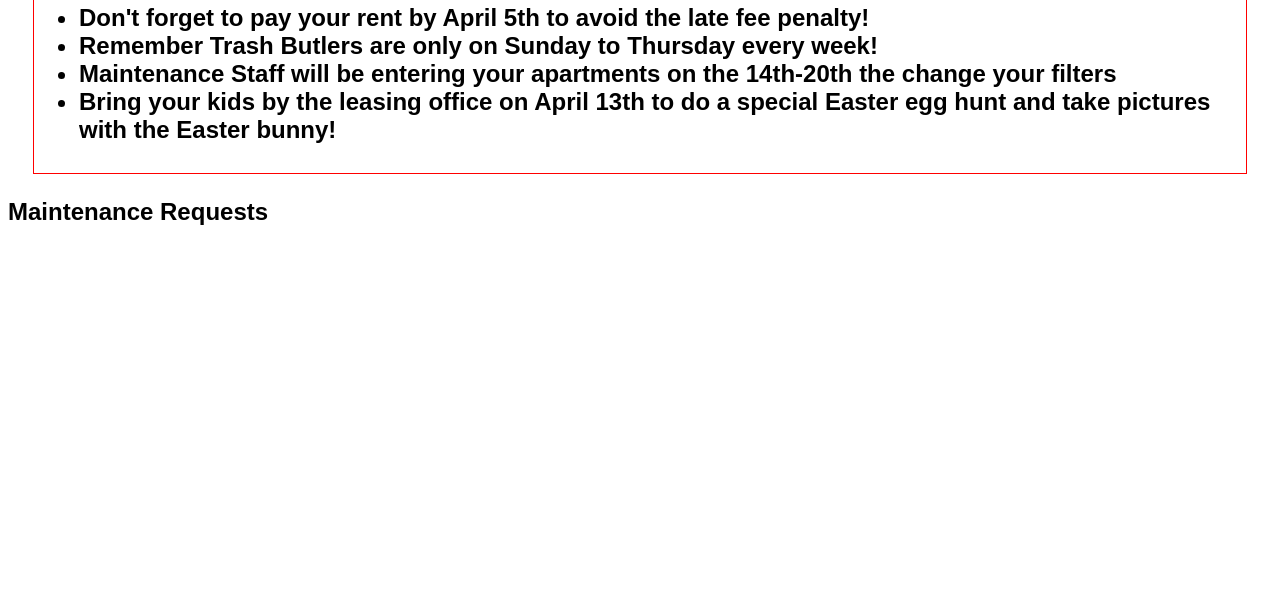
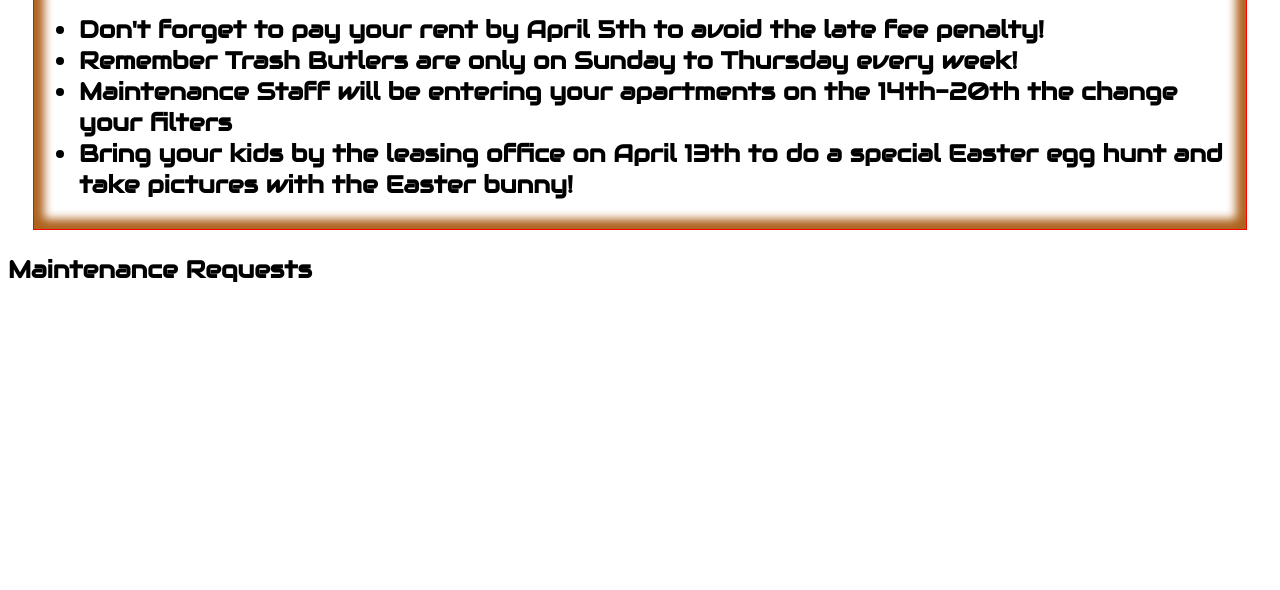
Before and after one commit to Nykke/Project_04, a website: page index.html in a window 1280 px wide. Shown: the part 210-800 px from the top of the page. Drawn offline with nearby package versions, Linux system fonts and the light colour scheme; some packages are replaced by stand-ins of ours; files that its build step writes are made by us from their sources; files whose address does not match are found by name.

Commit message:
welcome is looking better, needs more work

```diff
--- a/index.html
+++ b/index.html
@@ -4,6 +4,7 @@
   <head>
     <meta charset="utf-8">
     <title>Project_04</title>
+    <link href="https://fonts.googleapis.com/css?family=Audiowide" rel="stylesheet">
     <link rel="stylesheet" href="assets/css/style.css">
     <!-- <link rel="stylesheet" href="https://maxcdn.bootstrapcdn.com/bootstrap/3.3.7/css/bootstrap.min.css"> -->
     <!--angular cdn loaded into app  -->
--- a/public/css/style.css
+++ b/public/css/style.css
@@ -1,5 +1,5 @@
 html {
-  font-family: 'Orbitron', sans-serif;
+  font-family: 'Audiowide', cursive;
 }
 
 .title {
@@ -22,7 +22,10 @@ a:hover{
 .announce {
   margin: 10px 25px;
   padding: 5px;
+  /*height: 25em;
+  width: 25em;*/
   border: 1px solid red;
+  box-shadow: inset 0 0 10px 10px #AE631E;
 }
 
 .words {
```
